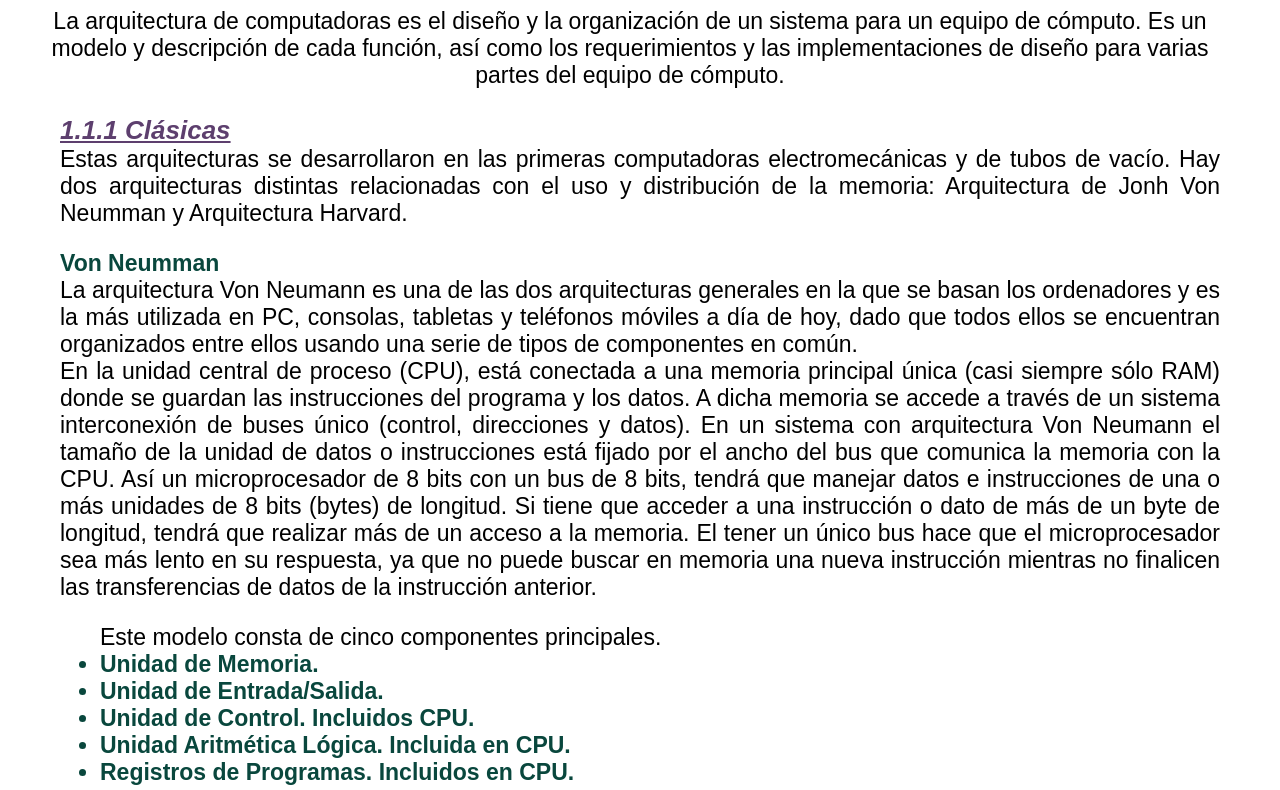
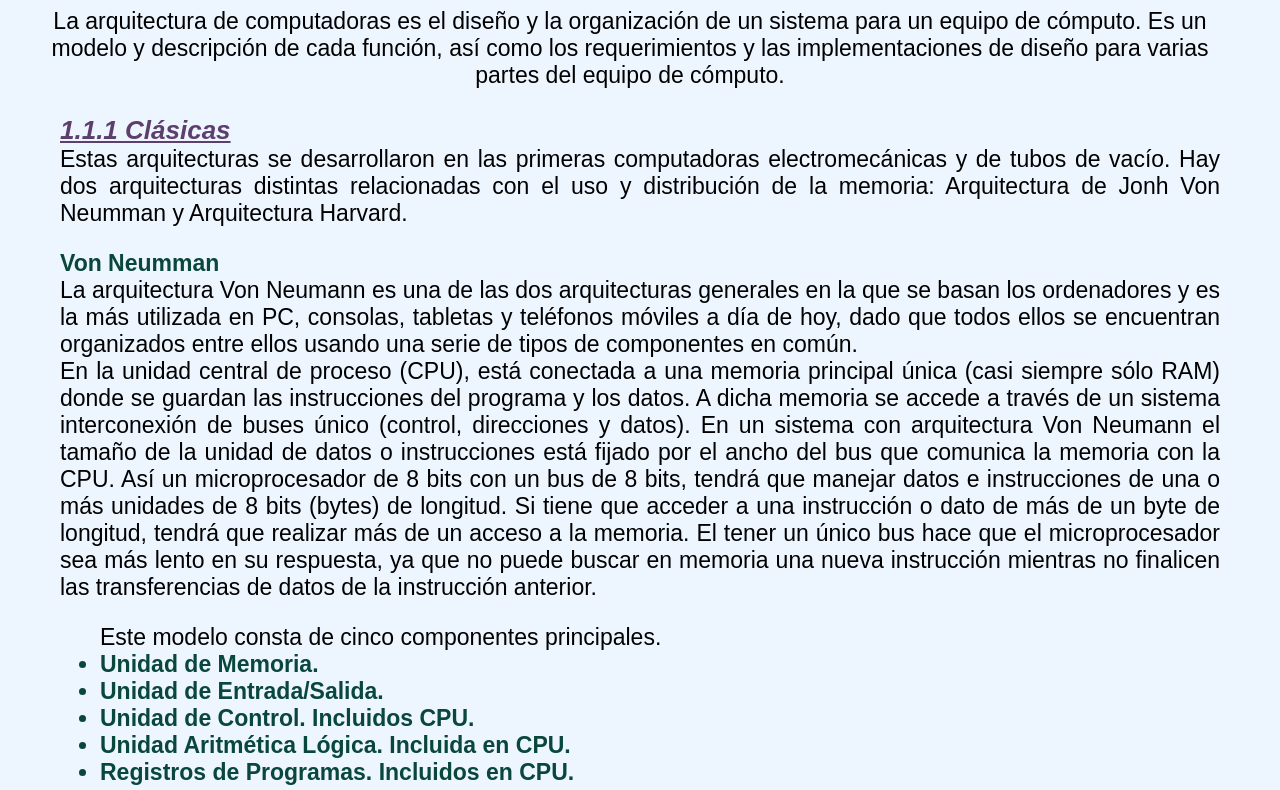
Before and after one commit to arlyramos/hosting, a plain HTML site: page unidad1.html in a window 1280 px wide. Shown: the part 178-968 px from the top of the page. Drawn offline with Linux system fonts and the light colour scheme.

Commit message:
Update unidad1.html

```diff
--- a/unidad1.html
+++ b/unidad1.html
@@ -7,6 +7,7 @@
     <style>
         body {
             margin: 0;
+            background: rgba(212, 231, 255, 0.4); /* Blanco con 50% de transparencia */
         }
         nav{
             max-width: 1300px;
```
